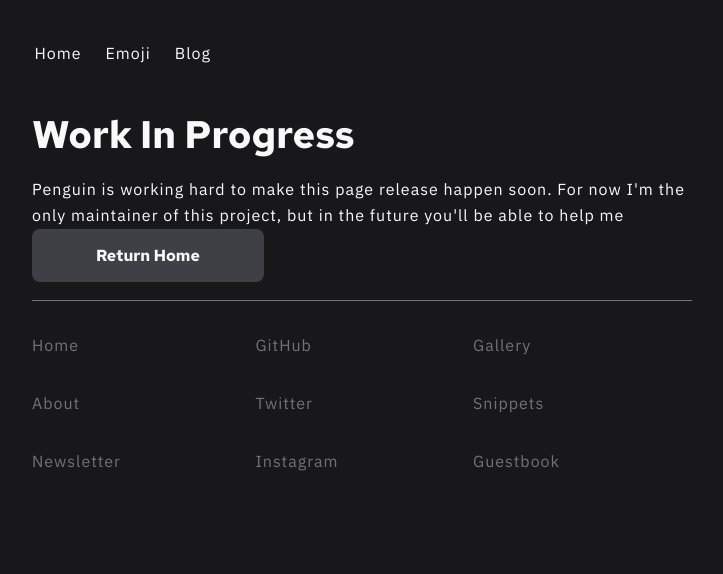
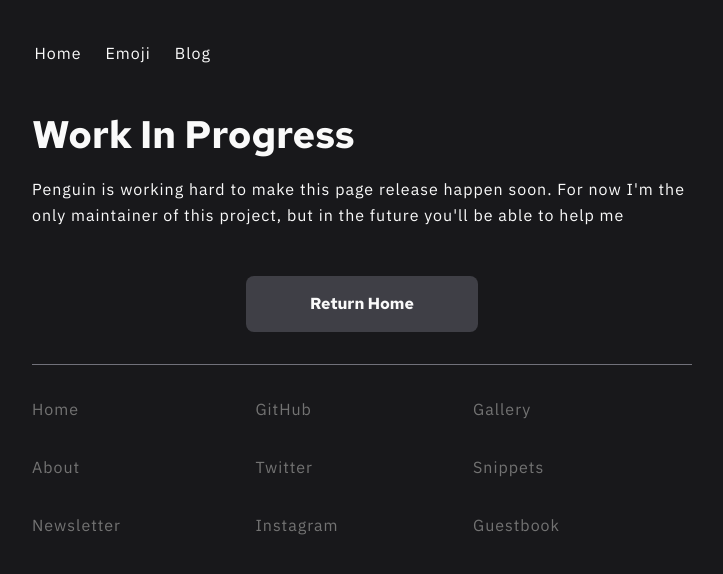
Before and after one commit to kirillkurko/kkurko.dev, a Next.js app: page /about in a window 1280 px wide. Shown: the top 574 px of the page, without its empty margins (278-1001 px from the left). Built offline with nearby package versions, Linux system fonts and the light colour scheme.

Commit message:
Update next links

```diff
--- a/src/components/ArticlePreview.tsx
+++ b/src/components/ArticlePreview.tsx
@@ -25,7 +25,6 @@ const ArticlePreview = ({ blog }: Props) => {
   return (
     <li className='mb-4 border border-neutral-700 rounded-md'>
       <NextLink href={link}>
-        <a>
         <div className='py-4 px-8'>
           <ArticleTitle>{blog.title}</ArticleTitle>
 
@@ -33,7 +32,6 @@ const ArticlePreview = ({ blog }: Props) => {
             {date} • {blog.views} views
           </Paragraph>
         </div>
-        </a>
       </NextLink>
     </li>
   );
--- a/src/components/EmptyPage.tsx
+++ b/src/components/EmptyPage.tsx
@@ -11,10 +11,11 @@ const EmptyPage = ({ title, description }: Props) => {
     <div className='flex flex-col justify-center my-8'>
       <PageTitle>{title}</PageTitle>
       <Paragraph>{description}</Paragraph>
-      <NextLink href='/'>
-        <a className='rounded-lg font-bold text-center py-4 px-16 cursor-pointer mt-8 mb-0 mx-auto text-neutral-50 bg-zinc-700'>
-          Return Home
-        </a>
+      <NextLink
+        href='/'
+        className='rounded-lg font-bold text-center py-4 px-16 cursor-pointer mt-8 mb-0 mx-auto text-neutral-50 bg-zinc-700'
+      >
+        Return Home
       </NextLink>
     </div>
   );
--- a/src/components/Footer.tsx
+++ b/src/components/Footer.tsx
@@ -1,5 +1,6 @@
 import NextLink from 'next/link';
-import ExternalLink, { Link } from '@components/links';
+import ExternalLink from '@components/links';
+import { LinkText } from '@components/typography';
 
 const Footer = () => {
   return (
@@ -8,13 +9,13 @@ const Footer = () => {
       <div className='w-[80%] flex flex-row justify-between max-[600px]:flex-col'>
         <div className='flex flex-col'>
           <NextLink href='/' passHref>
-            <Link>Home</Link>
+            <LinkText>Home</LinkText>
           </NextLink>
           <NextLink href='/about' passHref>
-            <Link>About</Link>
+            <LinkText>About</LinkText>
           </NextLink>
           <NextLink href='/newsletter' passHref>
-            <Link>Newsletter</Link>
+            <LinkText>Newsletter</LinkText>
           </NextLink>
         </div>
         <div className='flex flex-col'>
@@ -30,13 +31,13 @@ const Footer = () => {
         </div>
         <div className='flex flex-col'>
           <NextLink href='/gallery' passHref>
-            <Link>Gallery</Link>
+            <LinkText>Gallery</LinkText>
           </NextLink>
           <NextLink href='/snippets' passHref>
-            <Link>Snippets</Link>
+            <LinkText>Snippets</LinkText>
           </NextLink>
           <NextLink href='/guestbook' passHref>
-            <Link>Guestbook</Link>
+            <LinkText>Guestbook</LinkText>
           </NextLink>
         </div>
       </div>
--- a/src/components/NavItem.tsx
+++ b/src/components/NavItem.tsx
@@ -16,17 +16,15 @@ const NavItem = ({ href, text, disabled = false }: Props) => {
     (href === '/blog' && router.pathname.includes('/blog'));
 
   return (
-    <NextLink href={href} aria-disabled={disabled}>
-      <a
-        className={classnames(
-          isActive
-            ? 'font-semibold text-gray-200'
-            : 'font-normal text-gray-400',
-          'inline-block px-3 sm:py-2 rounded-lg hover:bg-zinc-800 transition-all',
-        )}
-      >
-        <Paragraph className='capsize !mb-0'>{text}</Paragraph>
-      </a>
+    <NextLink
+      href={href}
+      aria-disabled={disabled}
+      className={classnames(
+        isActive ? 'font-semibold text-gray-200' : 'font-normal text-gray-400',
+        'inline-block px-3 sm:py-2 rounded-lg hover:bg-zinc-800 transition-all',
+      )}
+    >
+      <Paragraph className='capsize !mb-0'>{text}</Paragraph>
     </NextLink>
   );
 };
--- a/src/components/links.tsx
+++ b/src/components/links.tsx
@@ -1,31 +1,17 @@
-import React, { ReactNode, AnchorHTMLAttributes } from 'react';
-import { Paragraph } from '@components/typography';
-
-interface LinkProps extends AnchorHTMLAttributes<HTMLAnchorElement> {
-  children: ReactNode;
-}
+import React, { ReactNode } from 'react';
+import { LinkText } from '@components/typography';
 
 interface ExternalLinkProps {
   href: string;
   children: ReactNode;
 }
 
-export const Link = ({ children, ...props }: LinkProps) => {
+const ExternalLink = ({ href, children }: ExternalLinkProps) => {
   return (
-    <a className='cursor-pointer' {...props}>
-      <Paragraph className='transition-colors ease-out duration-150 mt-4 mb-0 mx-0 !text-neutral-500 hover:!text-neutral-700'>
-        {children}
-      </Paragraph>
+    <a target='_blank' rel='noopener noreferrer' href={href}>
+      <LinkText>{children}</LinkText>
     </a>
   );
 };
 
-const ExternalLink = ({ href, children }: ExternalLinkProps) => {
-  return (
-    <Link target='_blank' rel='noopener noreferrer' href={href}>
-      {children}
-    </Link>
-  );
-};
-
 export default ExternalLink;
--- a/src/components/mdx.tsx
+++ b/src/components/mdx.tsx
@@ -27,7 +27,7 @@ const CustomLink = (props: CustomLinkProps) => {
 };
 
 function RoundedImage(props: ImageProps) {
-  return <Image alt={props.alt} className='rounded-lg' {...props} />;
+  return <Image className='rounded-lg' {...props} alt={props.alt} />;
 }
 
 interface CalloutProps {
--- a/src/components/typography.tsx
+++ b/src/components/typography.tsx
@@ -1,9 +1,13 @@
-import { ReactNode } from 'react';
+import React, { AnchorHTMLAttributes, ReactNode } from 'react';
 import classnames from 'classnames';
 
 interface TypographyProps {
   children: ReactNode;
   className?: string;
+}
+
+interface LinkProps {
+  children: ReactNode;
 }
 
 export const PageTitle = ({ children, className }: TypographyProps) => {
@@ -57,3 +61,11 @@ export const ArticleTitle = ({ children, className }: TypographyProps) => {
     </h3>
   );
 };
+
+export const LinkText = ({ children }: LinkProps) => {
+  return (
+    <Paragraph className='transition-colors ease-out duration-150 mt-4 mb-0 mx-0 !text-neutral-500 hover:!text-neutral-700'>
+      {children}
+    </Paragraph>
+  );
+};
```
Lines whose indentation alone changed are shown as unchanged.
